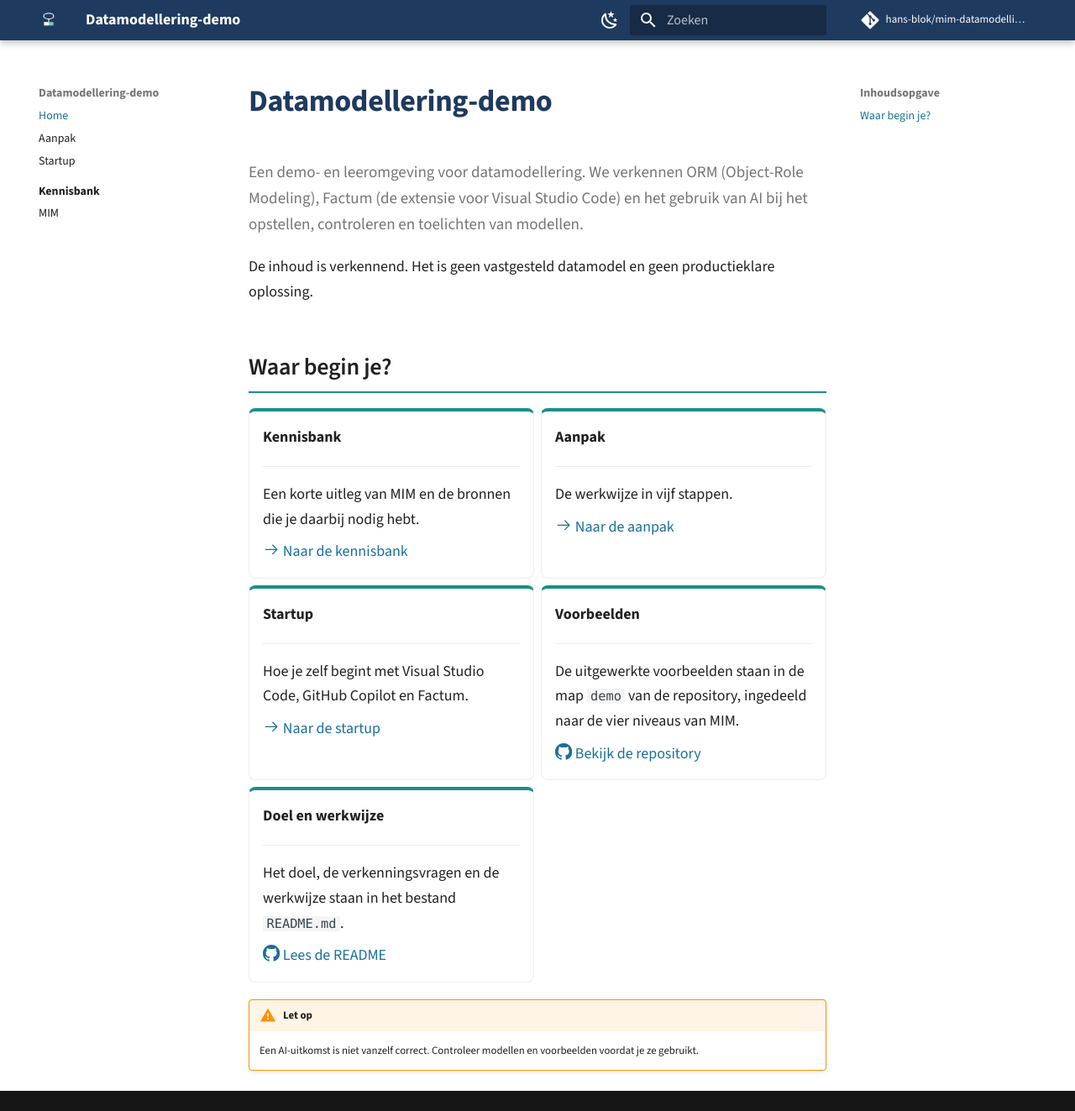
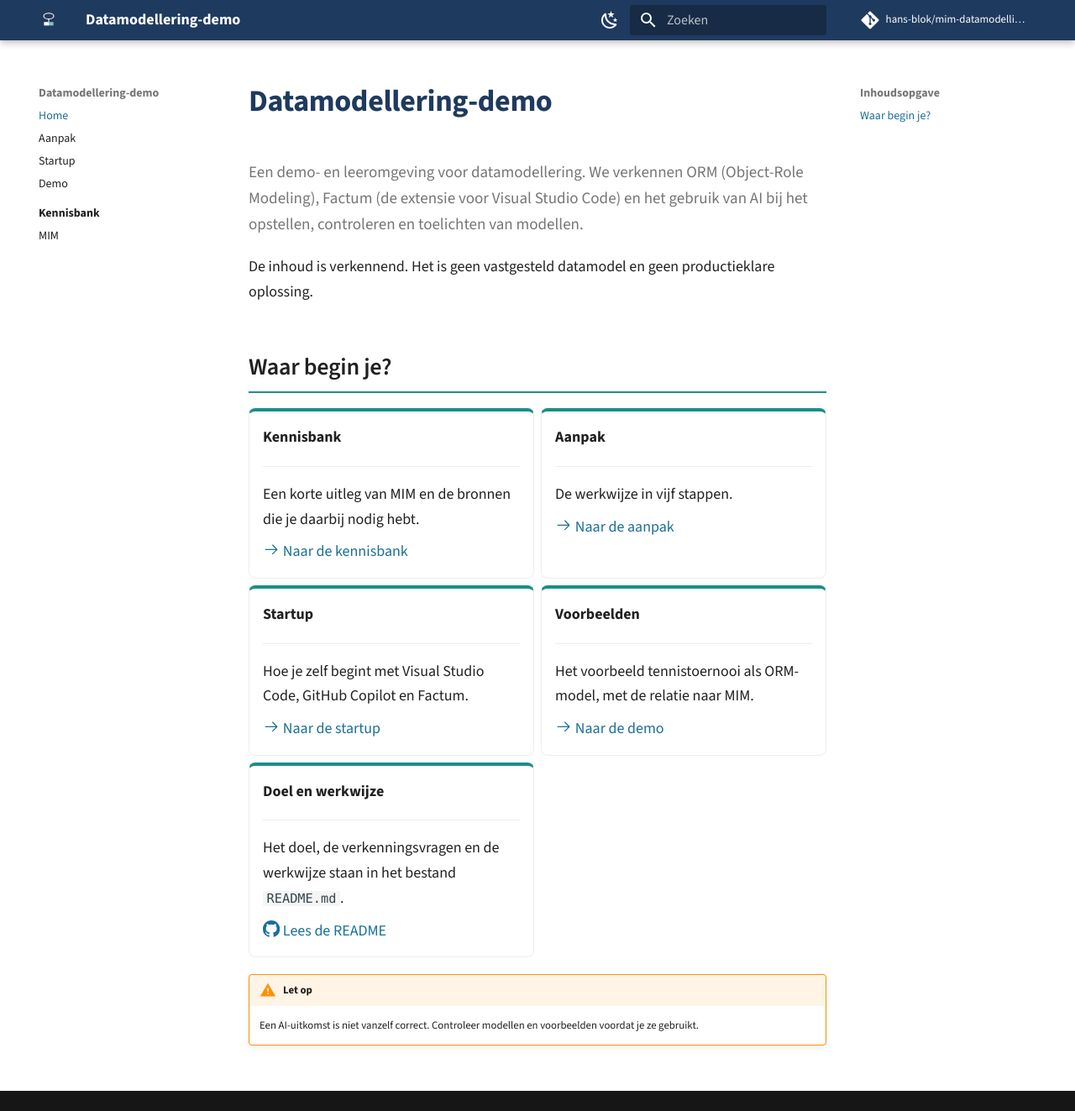
Before and after one commit to hans-blok/mim-datamodelling-demo, an MkDocs documentation site: the page built from docs/index.md, in a window 1280 px wide and 1323 px high. Shown: the whole window at 84% size. Built offline with MkDocs 1.6.1 and Material for MkDocs 9.7.7, drawn with Linux system fonts in a browser that asks for light colours; comment, search, counter and statistics services are not loaded.

Commit message:
leg demo tennistournooi vast

```diff
--- a/docs/index.md
+++ b/docs/index.md
@@ -3,7 +3,7 @@ titel: Homepage datamodellering-demo
 doel: Ingang tot de demo voor datamodellering met ORM, Factum en AI, met verwijzingen naar de kennisbank en de voorbeelden.
 auteur: Hans Blok
 datum: 2026-11-18
-wijziging: Tegel voor de pagina Startup toegevoegd.
+wijziging: Tegel Voorbeelden verwijst nu naar de pagina Demo.
 ---
 
 # Datamodellering-demo
@@ -46,9 +46,9 @@ De inhoud is verkennend. Het is geen vastgesteld datamodel en geen productieklar
 
     ---
 
-    De uitgewerkte voorbeelden staan in de map `demo` van de repository, ingedeeld naar de vier niveaus van MIM.
+    Het voorbeeld tennistoernooi als ORM-model, met de relatie naar MIM.
 
-    [:octicons-mark-github-16: Bekijk de repository](https://github.com/hans-blok/mim-datamodelling-demo/tree/main/demo)
+    [:octicons-arrow-right-24: Naar de demo](demo/index.md)
 
 - **Doel en werkwijze**
 
--- a/mkdocs.yml
+++ b/mkdocs.yml
@@ -60,6 +60,7 @@ nav:
   - Home: index.md
   - Aanpak: aanpak.md
   - Startup: startup.md
+  - Demo: demo/index.md
   - Kennisbank:
       - kennisbank/index.md
       - "MIM": kennisbank/mim.md
```
Also changed, not shown: docs/demo/index.md (added, +63 -0 lines), demo/tennis-tournooi/02-conceptueel/assets/tennis-tournooi.svg (added), docs/assets/demo/tennis-tournooi.svg (added), 1 other file.
